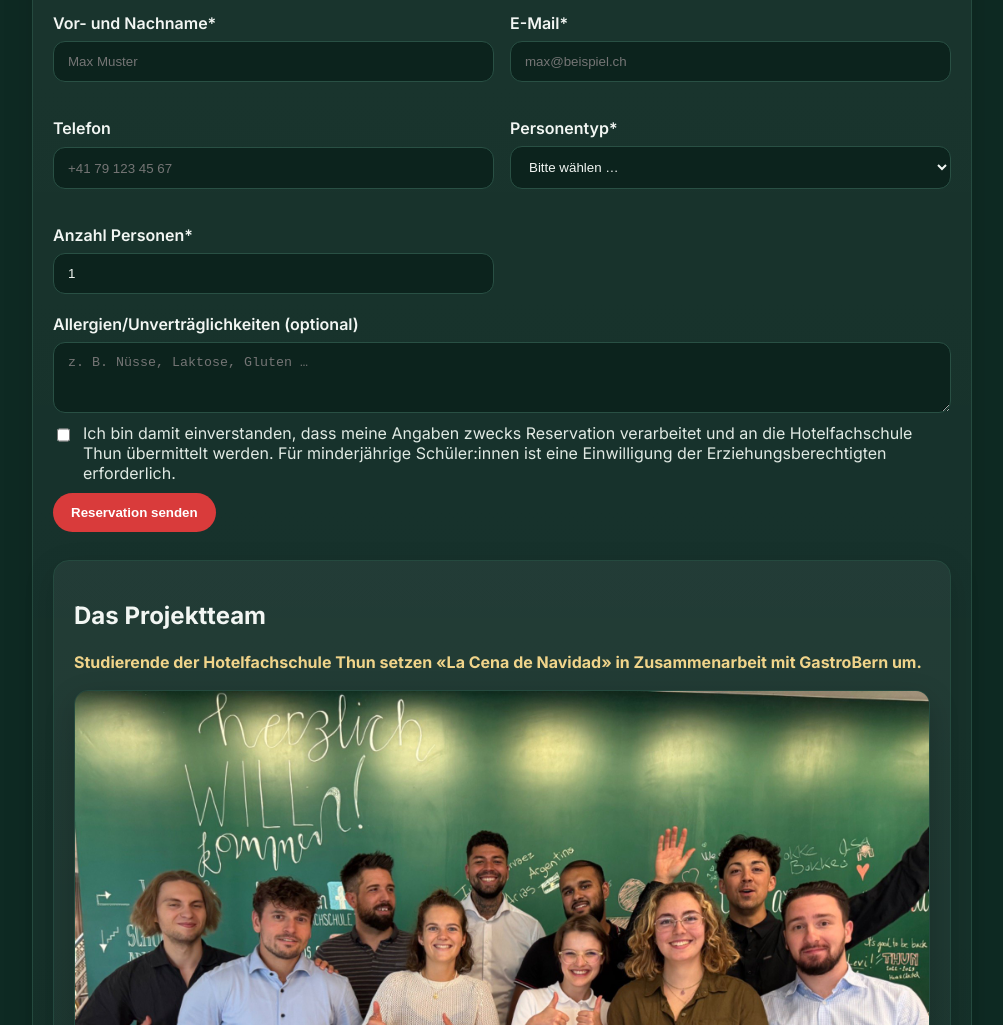
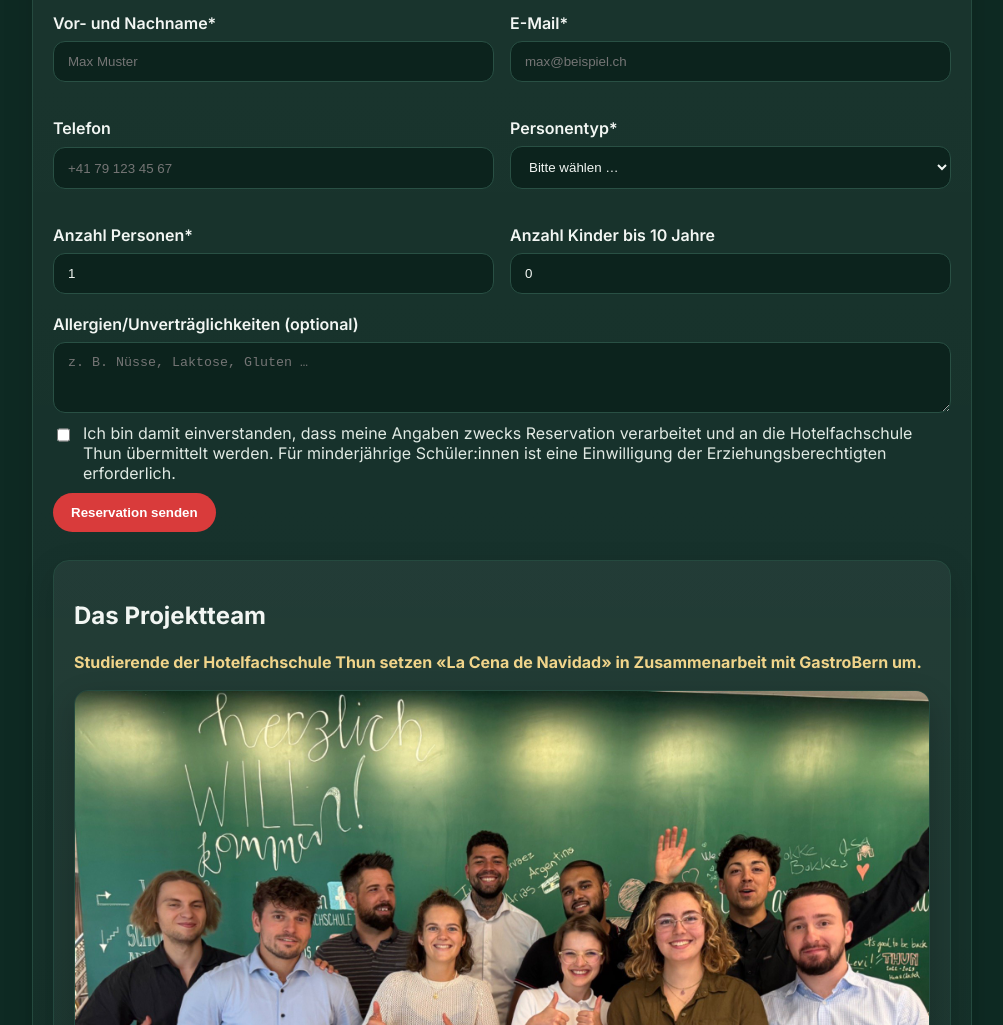
Before and after one commit to jennyschleuniger-design/klassengastro-navidad, a plain HTML site: page index.html in a window 1280 px wide. Shown: the part 2038-3063 px from the top of the page, without its empty margins (138-1141 px from the left). Drawn offline with Linux system fonts and the light colour scheme.

Commit message:
Update index.html

```diff
--- a/index.html
+++ b/index.html
@@ -89,8 +89,13 @@
     </label>
 
     <label>Anzahl Personen*
-      <input type="number" name="anzahl" min="1" max="8" required value="1">
-    </label>
+  <input type="number" name="anzahl" min="1" max="8" required value="1">
+</label>
+
+<label>Anzahl Kinder bis 10 Jahre
+  <input type="number" name="kinder" min="0" max="8" value="0">
+</label>
+
   </div>
 
   <label>Allergien/Unverträglichkeiten (optional)
```
